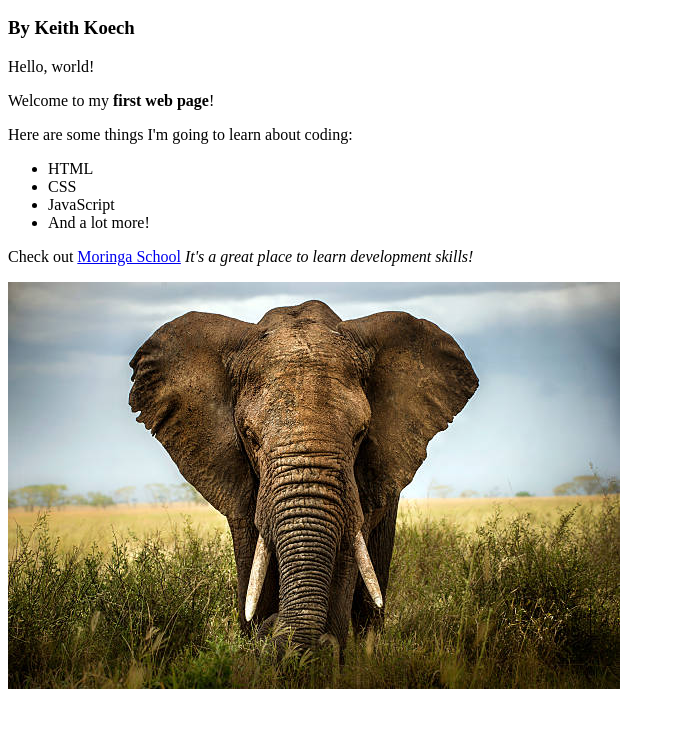
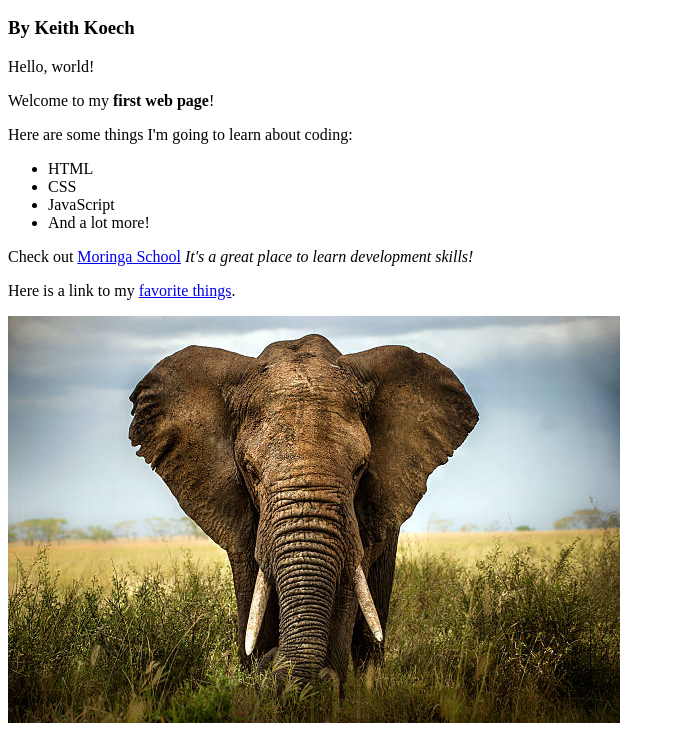
Before and after one commit to keithkaykay/my-first-website, a plain HTML site: page index.html in a window 1280 px wide. Shown: the part 110-845 px from the top of the page, without its empty margins (0-675 px from the left). Before the commit the page ends 811 px from the top, so only its background shows below. Drawn offline with Linux system fonts and the light colour scheme.

Commit message:
add link to my favorite things

```diff
--- a/index.html
+++ b/index.html
@@ -2,6 +2,9 @@
 <html>
   <head>
     <title>My first webpage!</title>
+
+    <link href="css/styles.css" rel="stylesheet" type="text/css">
+
   </head>
   <body>
     <h1>My First Webpage</h1>
@@ -20,6 +23,8 @@
 
     <p>Check out <a href="http://moringaschool.com/">Moringa School</a> <em>It's a great place to learn development skills!</em></p>
 
+    <p>Here is a link to my <a href="my-favorite-things.html">favorite things</a>.</p>
+
     <img src="images/elephant.jpg" alt="A photo of an elephant">
   </body>
   </html>
```
Also changed, not shown: my-favorite-things.html (+0 -1 lines).
